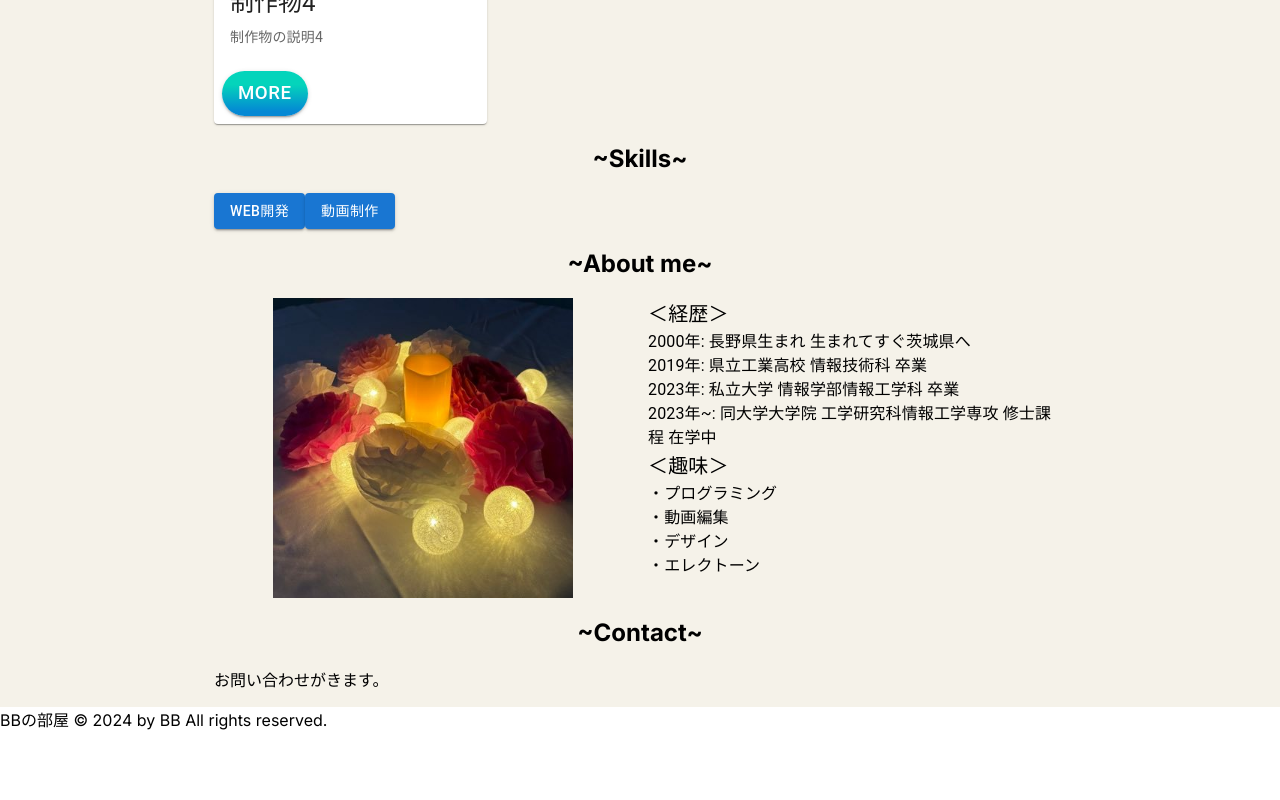
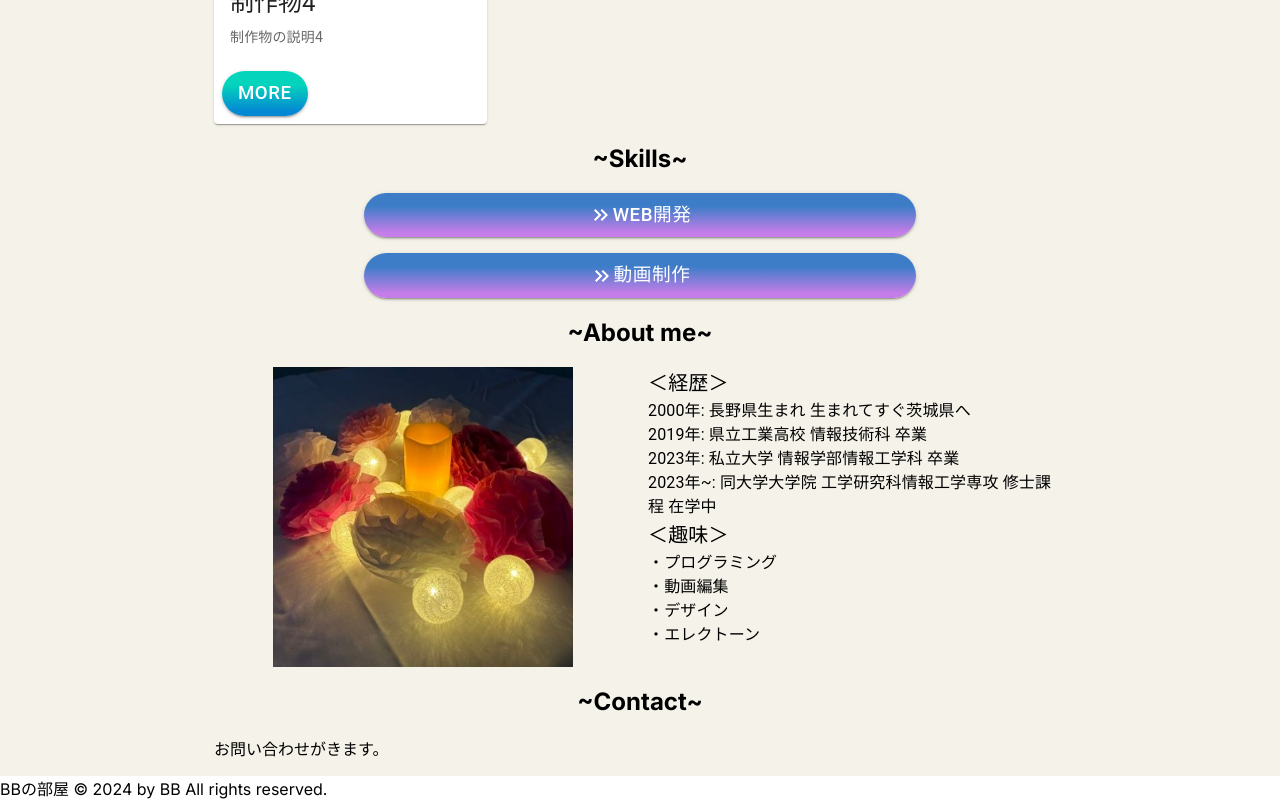
Before and after one commit to KHashimoto3/My_Portfolio, a Next.js app in the folder front/: page / in a window 1280 px wide. Shown: the part 1424-2224 px from the top of the page. Before the commit the page ends 2155 px from the top, so only its background shows below. Built offline with nearby package versions, Linux system fonts and the light colour scheme.

Commit message:
スキルモーダルを開くボタンを変更した。

```diff
--- a/front/package.json
+++ b/front/package.json
@@ -11,6 +11,7 @@
   "dependencies": {
     "@emotion/react": "^11.11.3",
     "@emotion/styled": "^11.11.0",
+    "@mui/icons-material": "^5.15.3",
     "@mui/material": "^5.15.2",
     "next": "14.0.4",
     "react": "^18",
--- a/front/src/app/_home-sections/HomeSkills.tsx
+++ b/front/src/app/_home-sections/HomeSkills.tsx
@@ -1,9 +1,10 @@
 "use client";
 
-import { Button, Container, Modal } from "@mui/material";
+import { Box, Button, Container, Modal, Stack } from "@mui/material";
 import SkillModalInner from "../_skill-components/skillModalInner";
 import { useState } from "react";
 import { SkillKinds } from "../types/skillKinds";
+import OpenSkillModalButton from "../_ui/button/openSkillModalButton";
 
 export default function HomeSkills() {
   const [skillModalOpen, setSkillModalOpen] = useState<boolean>(false);
@@ -20,22 +21,18 @@ export default function HomeSkills() {
   };
 
   return (
-    <Container maxWidth="md">
+    <Container maxWidth="sm">
       <h2 style={{ textAlign: "center" }}>~Skills~</h2>
-      <Button
-        variant="contained"
-        color="primary"
-        onClick={() => openSkillModal("web")}
-      >
-        WEB開発
-      </Button>
-      <Button
-        variant="contained"
-        color="primary"
-        onClick={() => openSkillModal("movie")}
-      >
-        動画制作
-      </Button>
+      <Stack spacing={2} textAlign={"center"}>
+        <OpenSkillModalButton
+          label="WEB開発"
+          onClick={() => openSkillModal("web")}
+        />
+        <OpenSkillModalButton
+          label="動画制作"
+          onClick={() => openSkillModal("movie")}
+        />
+      </Stack>
       <Modal open={skillModalOpen} onClose={closeSkillModal}>
         <SkillModalInner kinds={skillKinds} />
       </Modal>
--- /dev/null
+++ b/front/src/app/_ui/button/openSkillModalButton.tsx
@@ -0,0 +1,30 @@
+"use client";
+
+import { Button } from "@mui/material";
+import KeyboardDoubleArrowRightIcon from "@mui/icons-material/KeyboardDoubleArrowRight";
+
+type Props = {
+  label: string;
+  onClick: () => void;
+};
+
+export default function OpenSkillModalButton(props: Props) {
+  const { label, onClick } = props;
+  return (
+    <Button
+      variant="contained"
+      sx={{
+        marginRadius: "10px",
+        fontSize: "14pt",
+        maxWidth: "100%",
+        borderRadius: "30px",
+        color: "white",
+        background: "linear-gradient(#3d7dc8 30%, #c57de9 90%)",
+      }}
+      onClick={onClick}
+    >
+      <KeyboardDoubleArrowRightIcon sx={{ verticalAlign: "middle" }} />
+      {label}
+    </Button>
+  );
+}
```
Also changed, not shown: 1 other file (tests, documents, lock files or other folders).
